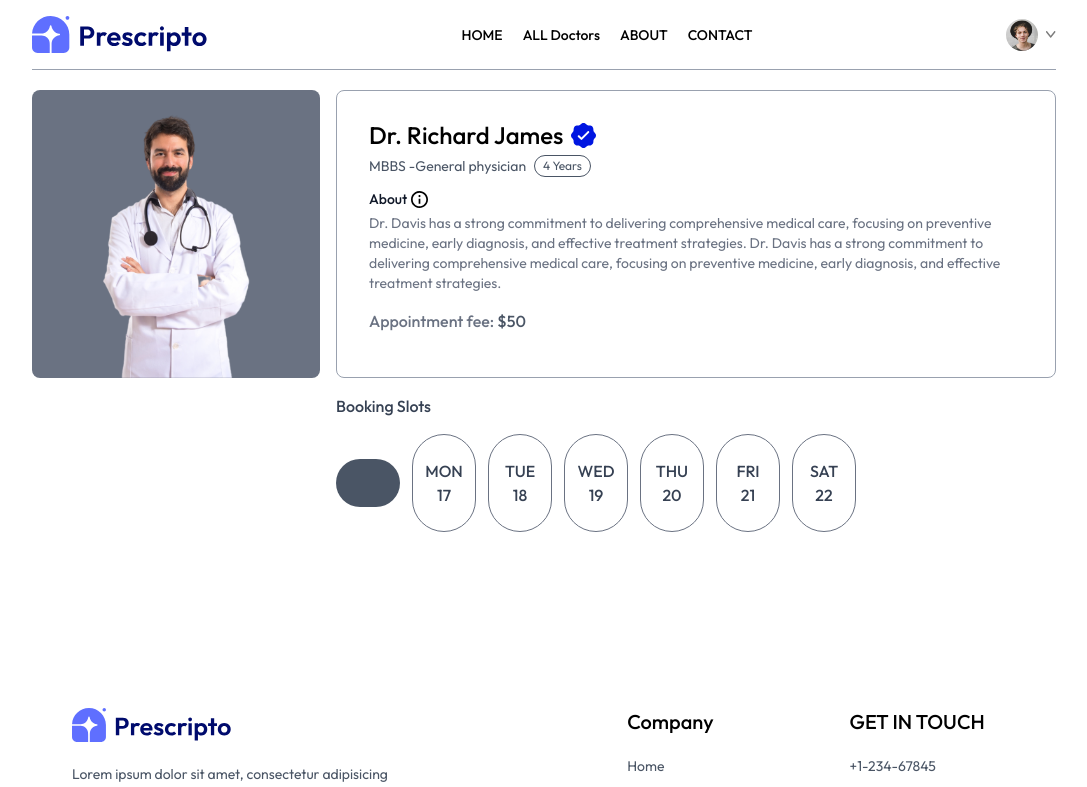
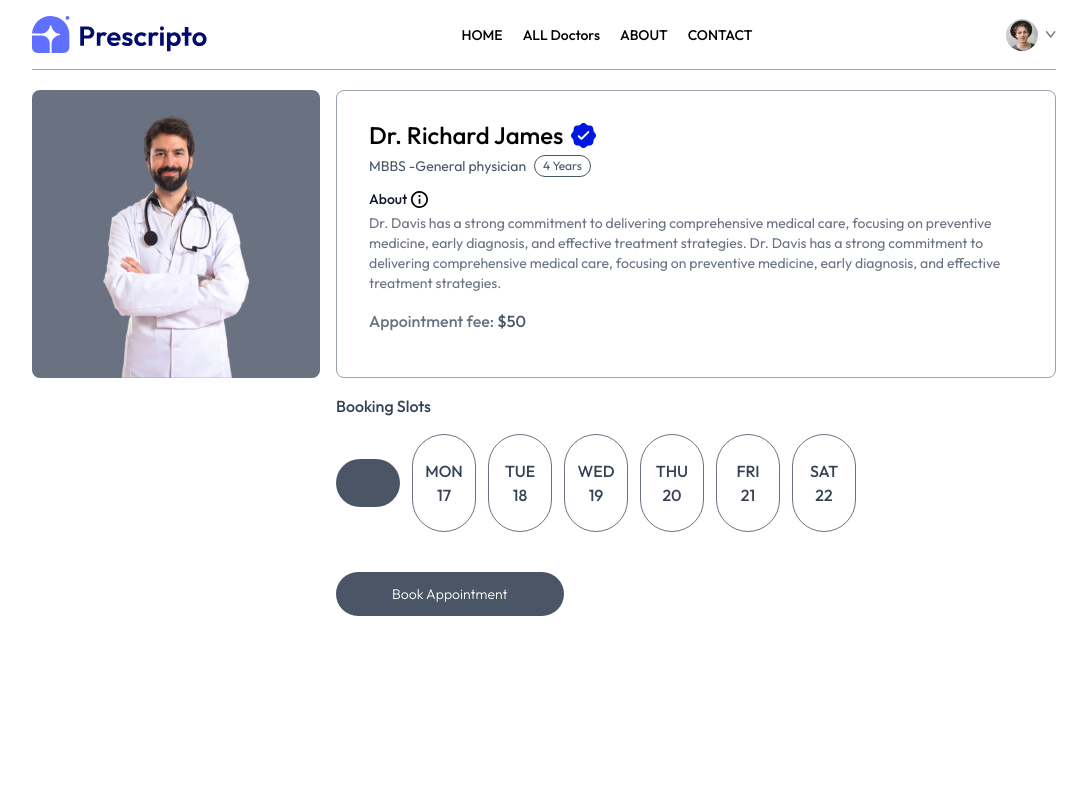
Before and after one commit to Anurag-Kuche/Prescript, a React (Vite) app: page /appointment/1 in a window 1280 px wide. Shown: the top 787 px of the page, without its empty margins (96-1183 px from the left). Built offline with nearby package versions, Linux system fonts and the light colour scheme.

Commit message:
appointment done

```diff
--- a/src/pages/Appointment.jsx
+++ b/src/pages/Appointment.jsx
@@ -111,12 +111,13 @@ function Appointment() {
           <div className="flex items-center gap-3 w-full overflow-scroll mt-4">
             {
               docSlots.length&& docSlots[slotIndex].map((item,index)=>(
-                <p className={`text-sm font-light flex-shrink-0 px-5 py-2 rounded-full cursor-pointer ${item.time===slotTime? 'bg-gray-600 text-white':'text-gray-400 border border-gray-300'}`} key={index}>
+                <p onClick={()=>setSlotTime(item.time)} className={`text-sm font-light flex-shrink-0 px-5 py-2 rounded-full cursor-pointer ${item.time===slotTime? 'bg-gray-600 text-white':'text-gray-400 border border-gray-300'}`} key={index}>
                   {item.time.toLowerCase()}
                 </p>
               ))
             }
           </div>
+          <button className="bg-gray-600 text-white text-sm font-light px-14 py-3 rounded-full my-6">Book Appointment</button>
 
       </div>
     </div>
```
